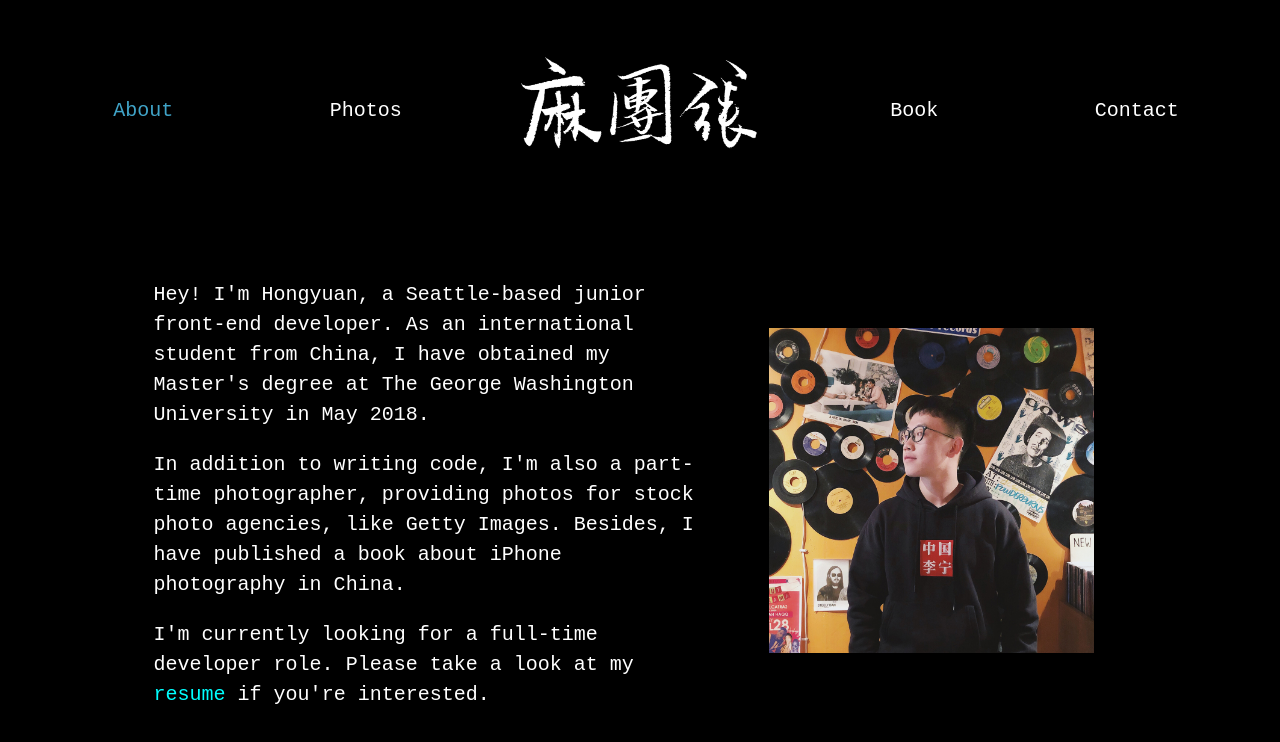
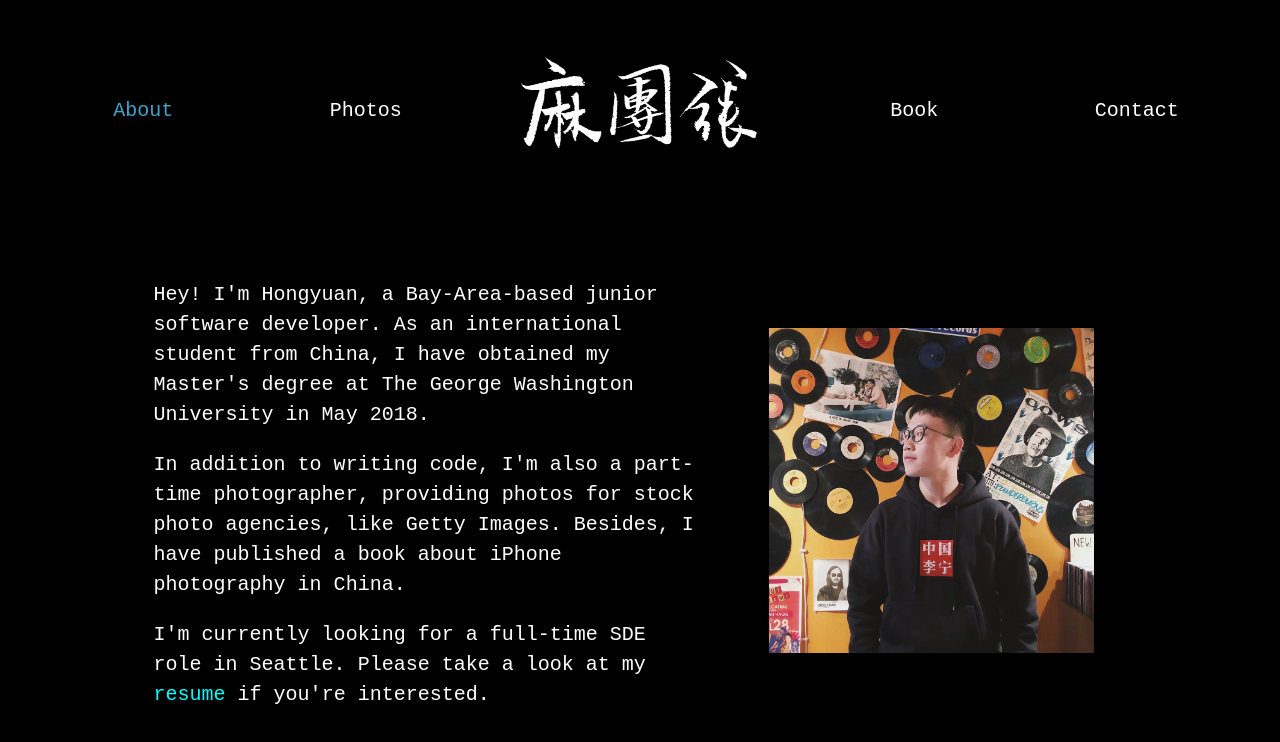
Before and after one commit to zhygwu2016/zhanghongyuan.com, a React (Create React App) app: page /about in a window 1280 px wide. Shown: the top 742 px of the page. Built offline with nearby package versions, Linux system fonts and the light colour scheme; a web font is replaced by a local one.

Commit message:
Version 2.1.0

```diff
--- a/src/components/About/About.js
+++ b/src/components/About/About.js
@@ -12,7 +12,7 @@ const about = () => (
 
     <div className="order-1-l w-60-l f4-l f5-m f6 mb5 mb0-ns pr4-l textAdjust tc tl-ns">
       <p>
-        Hey! I'm Hongyuan, a Seattle-based junior front-end developer.
+        Hey! I'm Hongyuan, a Bay-Area-based junior software developer.
         As an international student from China, I have
         obtained my Master's degree at The George Washington University in May 2018.
       </p>
@@ -22,7 +22,7 @@ const about = () => (
         I have published a book about iPhone photography in China.
       </p>
       <p>
-        I'm currently looking for a full-time developer role.
+        I'm currently looking for a full-time SDE role in Seattle.
         Please take a look at my <a href={resume} download="Resume-HongyuanZhang">resume</a> if you're interested.
       </p>
     </div>
--- a/src/components/Intro/Intro.js
+++ b/src/components/Intro/Intro.js
@@ -11,8 +11,8 @@ const intro = () => (
     <div className="mb3 mb4-ns">
       Hey! I'm <Highlight type="aqua">Hongyuan Zhang</Highlight>,
       a <Highlight type="blue">photographer</Highlight>,
-      and a <Highlight type="pink">front-end developer</Highlight>{' '}
-      in <Highlight type="yellow">Seattle</Highlight>.
+      and a <Highlight type="pink">software developer</Highlight>{' '}
+      in <Highlight type="yellow">Bay Area</Highlight>.
     </div>
     <div>
       From <Highlight type="blue">landscapes</Highlight> to{' '}
```
Also changed, not shown: 1 other file (tests, documents, lock files or other folders).
